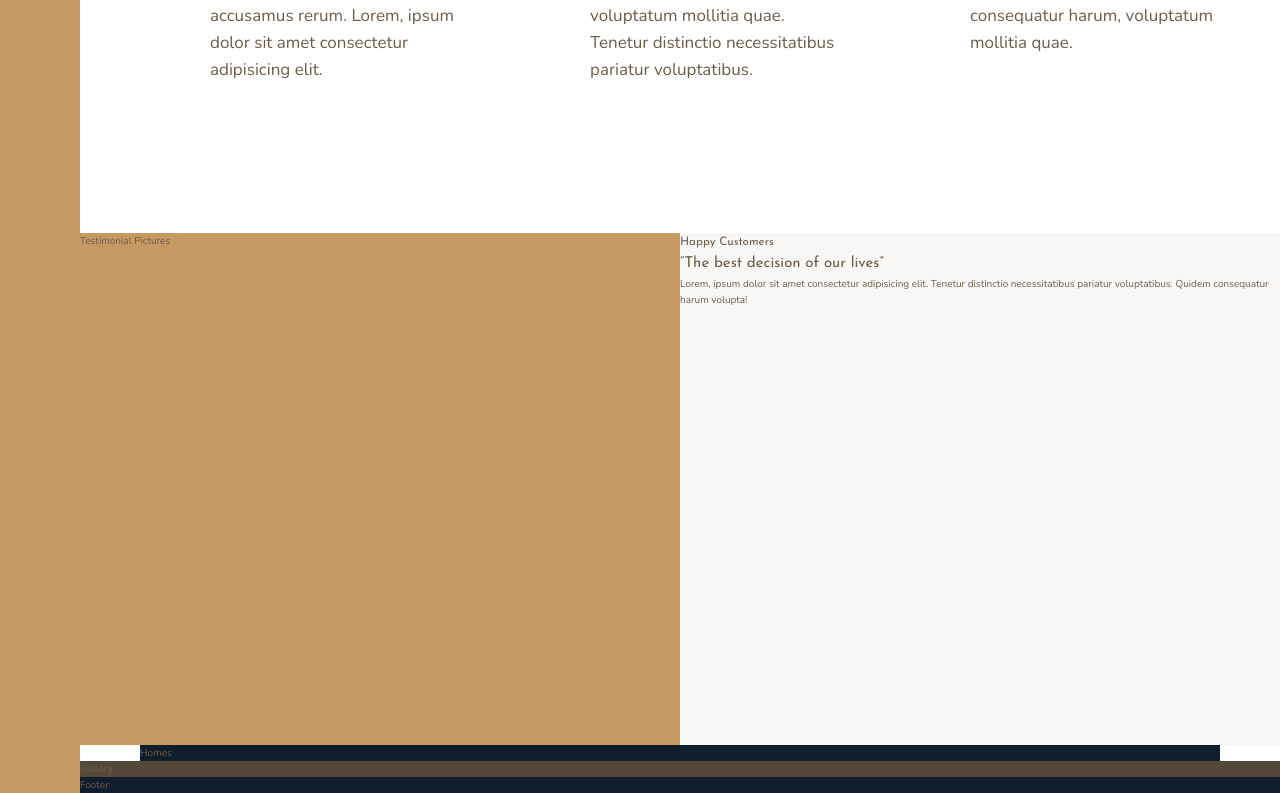
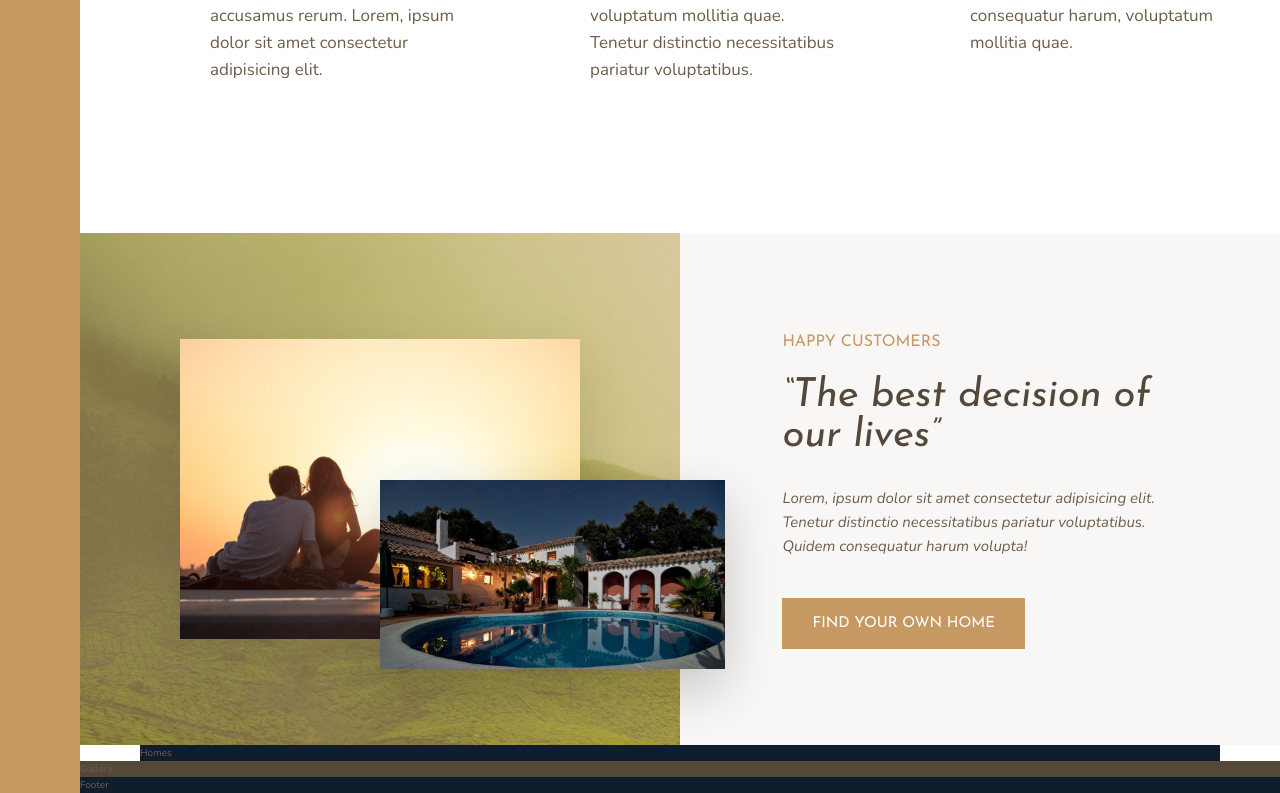
Before and after one commit to RayBDev/nexter, a React app: page / in a window 1280 px wide. Shown: the part 1075-1868 px from the top of the page. Built offline with nearby package versions, Linux system fonts and the light colour scheme.

Commit message:
Added Testimonials Section

```diff
--- a/src/assets/sass/_testimonials.scss
+++ b/src/assets/sass/_testimonials.scss
@@ -2,10 +2,47 @@
   &__pictures {
     background-color: $color-primary;
     grid-column: full-start / col-end 4;
+    background-image: linear-gradient(
+        rgba($color-primary, 0.5),
+        rgba($color-primary, 0.5)
+      ),
+      url(../img/back.jpg);
+
+    display: grid;
+    grid-template-rows: repeat(6, 1fr);
+    grid-template-columns: repeat(6, 1fr);
+    align-items: center;
+  }
+
+  &__img--1 {
+    width: 100%;
+    grid-row: 2 / 6;
+    grid-column: 2 / 6;
+    box-shadow: 0 2rem 5rem rgba(0, 0, 0, 0.1);
+  }
+
+  &__img--2 {
+    width: 115%;
+    grid-row: 4 / 6;
+    grid-column: 4 / 7;
+    z-index: 20;
+    box-shadow: 0 2rem 5rem rgba(0, 0, 0, 0.2);
   }
 
   &__content {
     background-color: $color-grey-light-1;
     grid-column: col-start 5 / full-end;
+
+    padding: 6rem 8vw;
+
+    display: grid;
+    align-content: center;
+    justify-items: start;
+  }
+
+  &__text {
+    font-size: 1.5rem;
+    font-style: italic;
+    margin-bottom: 4rem;
   }
 }
--- a/src/assets/sass/_typography.scss
+++ b/src/assets/sass/_typography.scss
@@ -9,10 +9,24 @@
 
 .heading-2 {
   @extend %heading;
+  font-size: 4rem;
+  font-style: italic;
+  line-height: 1;
+
+  &--light {
+    color: $color-grey-light-1;
+  }
+
+  &--dark {
+    color: $color-grey-dark-1;
+  }
 }
 
 .heading-3 {
   @extend %heading;
+  font-size: 1.6rem;
+  color: $color-primary;
+  text-transform: uppercase;
 }
 
 .heading-4 {
@@ -27,3 +41,36 @@
     color: $color-grey-dark-1;
   }
 }
+
+.btn {
+  background-color: $color-primary;
+  color: #fff;
+  border: none;
+  border-radius: 0;
+  font-family: $font-display;
+  font-size: 1.5rem;
+  text-transform: uppercase;
+  padding: 1.8rem 3rem;
+  cursor: pointer;
+  transition: all 0.2s;
+
+  &:hover {
+    background-color: $color-primary-dark;
+  }
+}
+
+.mb-sm {
+  margin-bottom: 2rem;
+}
+
+.mb-md {
+  margin-bottom: 3rem;
+}
+
+.mb-lg {
+  margin-bottom: 4rem;
+}
+
+.mb-xl {
+  margin-bottom: 8rem;
+}
--- a/src/components/sections/Testimonials/TestimonialContent/TestimonialContent.js
+++ b/src/components/sections/Testimonials/TestimonialContent/TestimonialContent.js
@@ -2,13 +2,16 @@ import React from "react";
 
 const TestimonialsContent = () => (
   <div className="testimonials__content">
-    <h3 className="heading-3">Happy Customers</h3>
-    <h2 className="heading-2">&ldquo;The best decision of our lives&rdquo;</h2>
-    <div className="story__text">
+    <h3 className="heading-3 mb-sm">Happy Customers</h3>
+    <h2 className="heading-2 heading-2--dark mb-md">
+      &ldquo;The best decision of our lives&rdquo;
+    </h2>
+    <p className="testimonials__text">
       Lorem, ipsum dolor sit amet consectetur adipisicing elit. Tenetur
       distinctio necessitatibus pariatur voluptatibus. Quidem consequatur harum
       volupta!
-    </div>
+    </p>
+    <button className="btn">Find your own home</button>
   </div>
 );
 
--- a/src/components/sections/Testimonials/TestimonialPictures/TestimonialPictures.js
+++ b/src/components/sections/Testimonials/TestimonialPictures/TestimonialPictures.js
@@ -1,7 +1,21 @@
 import React from "react";
 
+import testimonialCouple from "../../../../assets/img/story-1.jpeg";
+import testimonialHouse from "../../../../assets/img/story-2.jpeg";
+
 const TestimonialsPictures = () => (
-  <div className="testimonials__pictures">Testimonial Pictures</div>
+  <div className="testimonials__pictures">
+    <img
+      src={testimonialCouple}
+      alt="Couple with new house"
+      className="testimonials__img--1"
+    />
+    <img
+      src={testimonialHouse}
+      alt="New house"
+      className="testimonials__img--2"
+    />
+  </div>
 );
 
 export default TestimonialsPictures;
```
